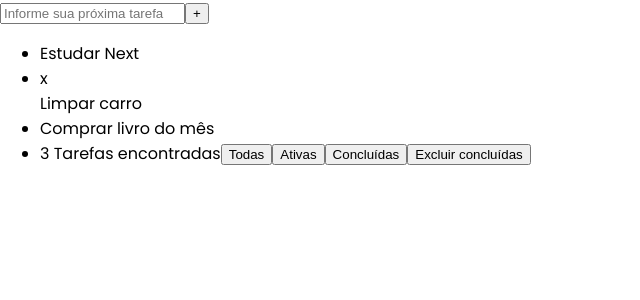
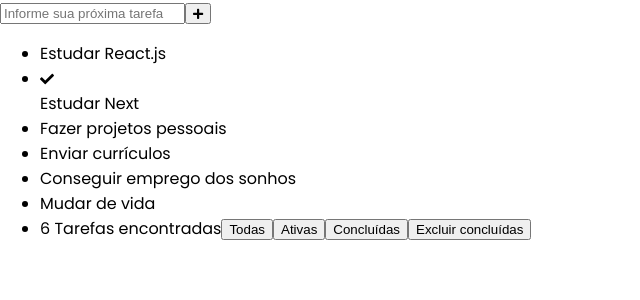
Before and after one commit to marcelo-rafael/next-tasks, a Next.js app: page / in a window 1280 px wide. Shown: the top 300 px of the page, without its empty margins (0-640 px from the left). Built offline with nearby package versions, Linux system fonts and the light colour scheme.

Commit message:
Integrando Fontawesome

```diff
--- a/package.json
+++ b/package.json
@@ -9,6 +9,9 @@
     "lint": "next lint"
   },
   "dependencies": {
+    "@fortawesome/fontawesome-svg-core": "^1.2.36",
+    "@fortawesome/free-solid-svg-icons": "^5.15.4",
+    "@fortawesome/react-fontawesome": "^0.1.15",
     "next": "11.1.2",
     "react": "17.0.2",
     "react-dom": "17.0.2"
--- a/src/components/form/Form.tsx
+++ b/src/components/form/Form.tsx
@@ -1,4 +1,7 @@
 import { useState } from 'react'
+import { faPlus } from '@fortawesome/free-solid-svg-icons'
+import { FontAwesomeIcon } from '@fortawesome/react-fontawesome'
+
 import Task from '../../model/Task'
 
 interface FormProps {
@@ -37,7 +40,7 @@ export default function Form(props: FormProps) {
           bg-purple-600 text-white text-xl
         `}
       >
-        +
+        <FontAwesomeIcon size="sm" icon={faPlus} />
       </button>
     </div>
   )
--- a/src/components/list/Selection.tsx
+++ b/src/components/list/Selection.tsx
@@ -1,3 +1,6 @@
+import { faCheck } from '@fortawesome/free-solid-svg-icons'
+import { FontAwesomeIcon } from '@fortawesome/react-fontawesome'
+
 interface SelectionProps {
   value: boolean
 }
@@ -11,7 +14,9 @@ export default function Selection(props: SelectionProps) {
       h-7 w-7 rounded-full cursor-pointer text-white
       border border-gray-400 ${gradient}
     `}>
-      {props.value ? 'x' : ''}
+      {props.value
+      ? <FontAwesomeIcon size="sm" icon={faCheck} />
+      : ''}
     </div>
   )
 }
--- a/src/data/mocks.ts
+++ b/src/data/mocks.ts
@@ -3,9 +3,12 @@ import TodoList from '../model/TodoList';
 import TypeFilter from '../model/TypeFilter';
 
 const initialTasks: Task[] = [
-  Task.createActive(1, 'Estudar Next'),
-  Task.createCompleted(2, 'Limpar carro'),
-  Task.createActive(3, 'Comprar livro do mês')
+  Task.createActive(1, 'Estudar React.js'),
+  Task.createCompleted(2, 'Estudar Next'),
+  Task.createActive(3, 'Fazer projetos pessoais'),
+  Task.createActive(4, 'Enviar currículos'),
+  Task.createActive(5, 'Conseguir emprego dos sonhos'),
+  Task.createActive(6, 'Mudar de vida')
 ]
 
 export default new TodoList(initialTasks, TypeFilter.NONE)
--- a/src/pages/index.tsx
+++ b/src/pages/index.tsx
@@ -6,12 +6,17 @@ import Content from '../components/template/Content'
 import Header from '../components/template/Header'
 import initialTasks from '../data/mocks'
 import Task from '../model/Task'
+import TodoList from '../model/TodoList'
 
 export default function Home() {
   const [tasks, setTasks] = useState(initialTasks)
 
   function newTaskCreated(newTask: Task) {
     setTasks(tasks.addTask(newTask))
+  }
+
+  function changed(newTasks: TodoList) {
+    setTasks(newTasks)
   }
 
   return (
@@ -23,9 +28,7 @@ export default function Home() {
       </Header>
 
       <Content>
-        <List tasks={tasks} changed={(newTasks) => {
-          setTasks(newTasks)
-        }} />
+        <List tasks={tasks} changed={changed} />
       </Content>
     </div>
   )
```
Also changed, not shown: 2 other files (tests, documents, lock files or other folders).
